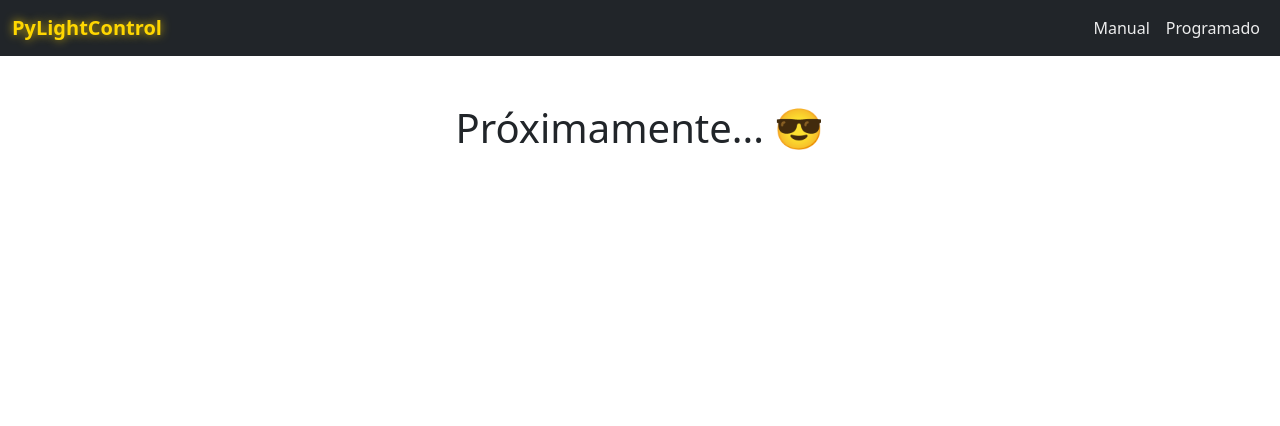
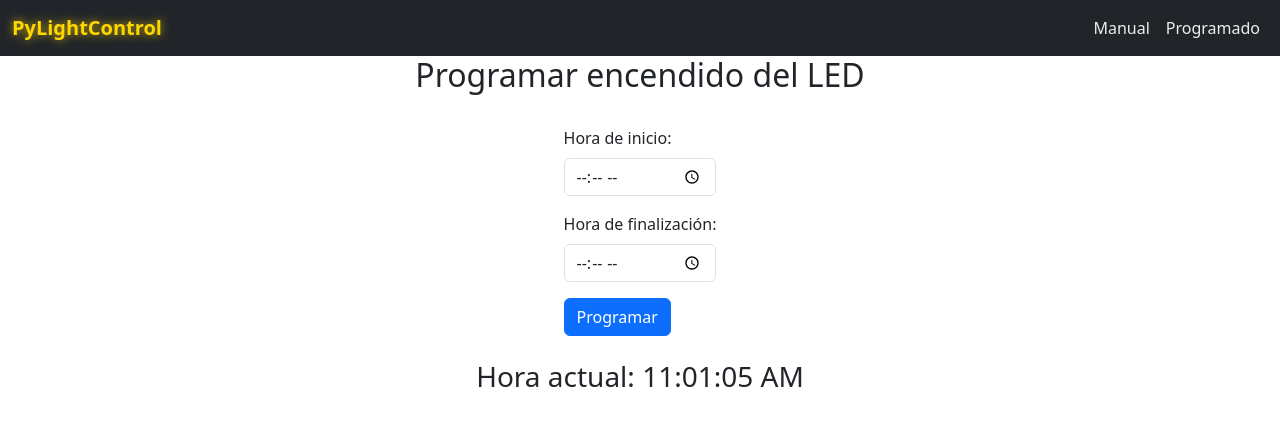
Before and after one commit to RamonLGDaw/flask_pyLightControl, a Flask app: page /programado in a window 1280 px wide. Shown: the top 426 px of the page. Run offline with Flask 3, Linux system fonts and the light colour scheme.

Commit message:
programación tiempo

```diff
--- a/app.py
+++ b/app.py
@@ -1,30 +1,75 @@
-from flask import Flask, render_template, request, jsonify
+from flask import Flask, render_template, request, redirect, url_for
+from datetime import datetime
+import threading
+import time as time_lib
 
 app = Flask(__name__)
 
-# Variable global para el estado del LED
+# Variables para el estado del LED y la programación
 led_status = "OFF"
+programmed_start_time = None
+programmed_end_time = None
+
+def check_led_schedule():
+    global led_status
+    while True:
+        # Si hay un horario programado, comprobar si debe encenderse el LED
+        if programmed_start_time and programmed_end_time:
+            current_time = datetime.now().time()
+            if programmed_start_time <= current_time <= programmed_end_time:
+                if led_status == "OFF":
+                    led_status = "ON"
+                    print("LED ENCENDIDO (programado)")
+            else:
+                if led_status == "ON":
+                    led_status = "OFF"
+                    print("LED APAGADO (fuera del horario programado)")
+        time_lib.sleep(60)  # Verificar cada minuto
 
 @app.route('/')
 def home():
     return render_template('index.html', led_status=led_status)
 
-@app.route('/programado')
+@app.route('/programado', methods=['GET'])
 def programado():
-    return render_template('programado.html')
+    # Pasamos las horas programadas a la plantilla
+    return render_template('programado.html',
+                           start_time=programmed_start_time,
+                           end_time=programmed_end_time)
 
-@app.route('/toggle_led', methods=['POST'])
-def toggle_led():
-    global led_status
-    led_status = "ON" if led_status == "OFF" else "OFF"
-    return jsonify(status=led_status)
+@app.route('/set_program', methods=['POST'])
+def set_program():
+    global programmed_start_time, programmed_end_time
+
+    start_time = request.form['start_time']
+    end_time = request.form['end_time']
+
+    # Convertir las horas a objetos `time` para comparación
+    programmed_start_time = datetime.strptime(start_time, "%H:%M").time()
+    programmed_end_time = datetime.strptime(end_time, "%H:%M").time()
+
+    # Redirigir a la página de programación con las horas seleccionadas
+    return redirect(url_for('programado'))
+
+@app.route('/cancel_program', methods=['POST'])
+def cancel_program():
+    global programmed_start_time, programmed_end_time
+
+    # Restablecer las horas programadas a None
+    programmed_start_time = None
+    programmed_end_time = None
+
+    # Redirigir a la página de programación con las horas eliminadas
+    return redirect(url_for('programado'))
 
 @app.route('/get_status', methods=['GET'])
 def get_status():
-    global led_status
-    return led_status
+    return jsonify(status=led_status)
 
-if __name__=='__main__':
-    app.run(debug=True)
+if __name__ == '__main__':
+    # Iniciar el hilo que verifica la programación
+    thread = threading.Thread(target=check_led_schedule)
+    thread.daemon = True  # El hilo se cierra cuando la aplicación Flask termina
+    thread.start()
 
-#contrl
+    app.run(debug=True, host='0.0.0.0', port=5000)
--- a/templates/programado.html
+++ b/templates/programado.html
@@ -1,9 +1,46 @@
 {% extends "base.html" %}
 
 {% block content %}
+<h2 class="text-center">Programar encendido del LED</h2>
 <div class="container">
-    <h1 class="my-5">Próximamente... &#128526;</h1>
+    <form method="POST" action="/set_program" class="mt-4">
+        <div class="mb-3">
+            <label for="start_time" class="form-label">Hora de inicio:</label>
+            <input type="time" id="start_time" name="start_time" class="form-control" required>
+        </div>
 
+        <div class="mb-3">
+            <label for="end_time" class="form-label">Hora de finalización:</label>
+            <input type="time" id="end_time" name="end_time" class="form-control" required>
+        </div>
+
+        <button type="submit" class="btn btn-primary">Programar</button>
+    </form>
+
+    {% if start_time and end_time %}
+    <div class="mt-4">
+        <h3>Programación actual:</h3>
+        <p>Hora de inicio: {{ start_time.strftime('%H:%M') }}</p>
+        <p>Hora de finalización: {{ end_time.strftime('%H:%M') }}</p>
+
+        <!-- Botón para cancelar la programación -->
+        <form method="POST" action="/cancel_program" class="mt-3">
+            <button type="submit" class="btn btn-danger">Cancelar programación</button>
+        </form>
+    </div>
+    {% endif %}
+
+    <div class="mt-4">
+        <h3>Hora actual: <span id="current_time"></span></h3>
+    </div>
 </div>
 
+
+<script>
+    // Mostrar la hora actual en tiempo real
+    setInterval(() => {
+        let currentTime = new Date().toLocaleTimeString();
+        document.getElementById('current_time').textContent = currentTime;
+    }, 1000);
+</script>
 {% endblock %}
```
